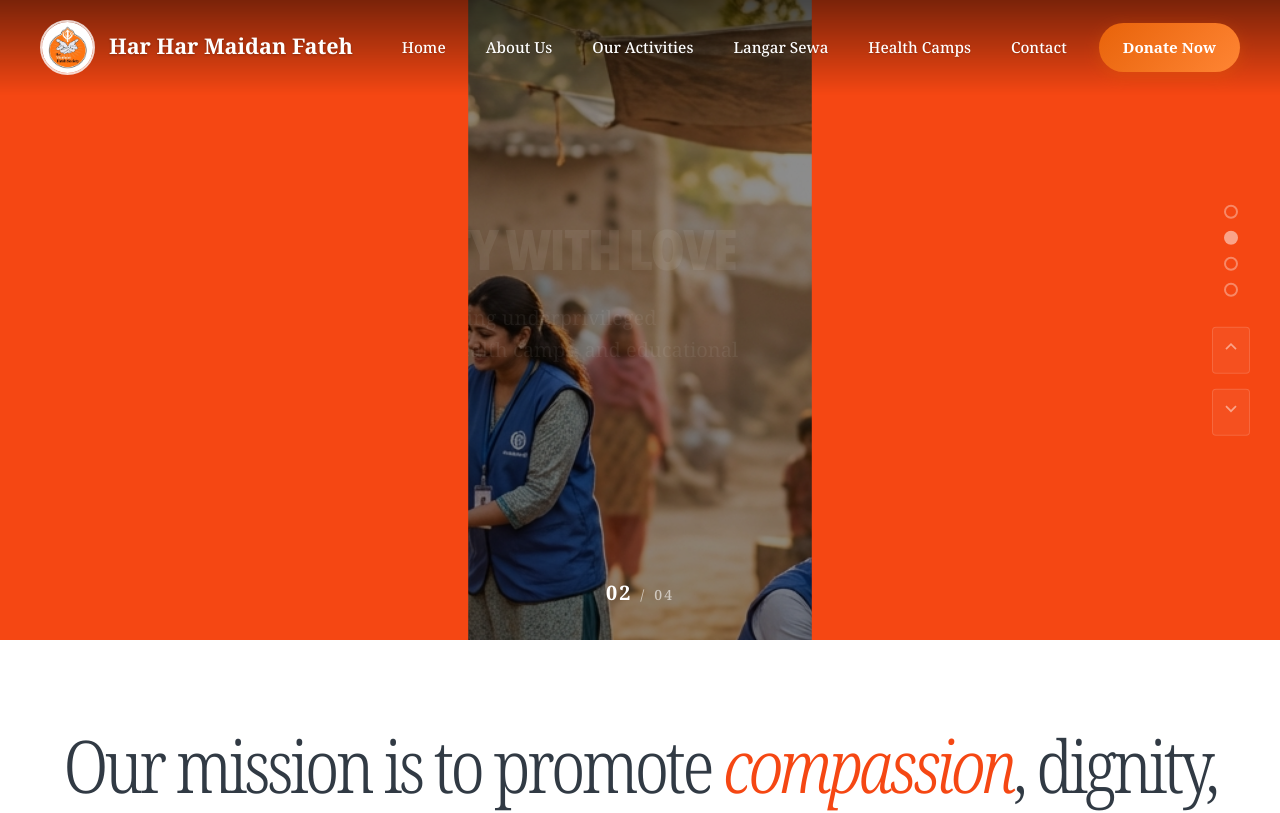
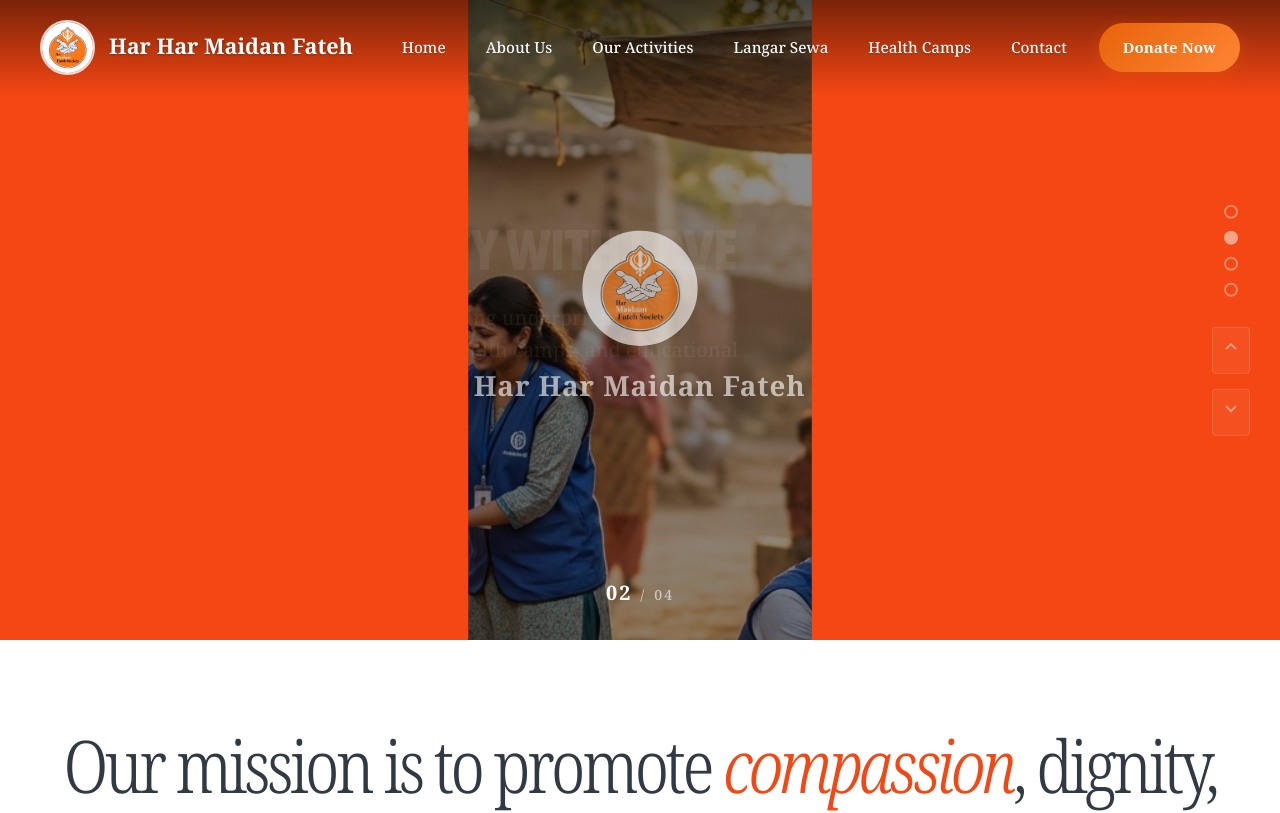
Before and after one commit to saurabh-eg/HHMF, a Next.js app: page / in a window 1280 px wide. Shown: the top 813 px of the page. Built offline with nearby package versions, Linux system fonts and the light colour scheme; a web font is replaced by a local one.

Commit message:
feat: Implement HeroCarousel component with animated slide transitions, auto-play, and content display.

```diff
--- a/src/app/components/HeroCarousel.tsx
+++ b/src/app/components/HeroCarousel.tsx
@@ -270,8 +270,52 @@
           zIndex: 10,
           pointerEvents: 'none',
           display: 'flex',
+          justifyContent: 'center',
+          alignItems: 'center'
         }}
       >
+        {/* Branding Overlay - Appears when gates close */}
+        <div
+          style={{
+            position: 'absolute',
+            zIndex: 15,
+            display: 'flex',
+            flexDirection: 'column',
+            alignItems: 'center',
+            gap: '20px',
+            opacity: gateState === 'closing' || gateState === 'closed' ? 1 : 0,
+            transform: gateState === 'closing' || gateState === 'closed' ? 'scale(1)' : 'scale(0.9)',
+            transition: 'opacity 0.4s ease-out, transform 0.4s ease-out',
+            transitionDelay: gateState === 'closing' ? '0.3s' : '0s'
+          }}
+        >
+          <div style={{
+            width: '120px',
+            height: '120px',
+            borderRadius: '50%',
+            overflow: 'hidden',
+            border: '4px solid white',
+            boxShadow: '0 10px 30px rgba(0,0,0,0.2)',
+            backgroundColor: 'white'
+          }}>
+            <img
+              src="/assets/images/logo.jpeg"
+              alt="Logo"
+              style={{ width: '100%', height: '100%', objectFit: 'cover' }}
+            />
+          </div>
+          <div style={{
+            color: 'white',
+            fontSize: '1.8rem',
+            fontWeight: 800,
+            fontFamily: "'Noto Serif', serif",
+            textShadow: '0 2px 10px rgba(0,0,0,0.2)',
+            letterSpacing: '1px'
+          }}>
+            Har Har Maidan Fateh
+          </div>
+        </div>
+
         {/* Left Door */}
         <div
           className="hero-gate__left"
```
